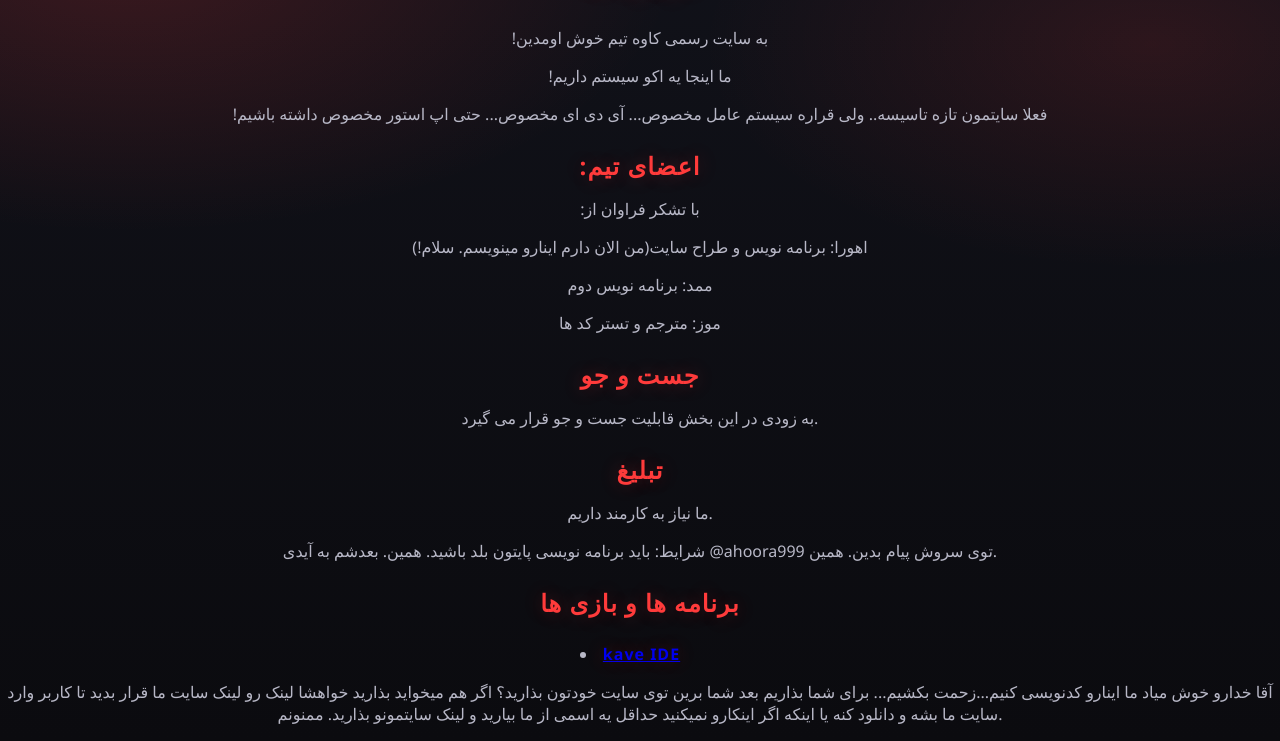
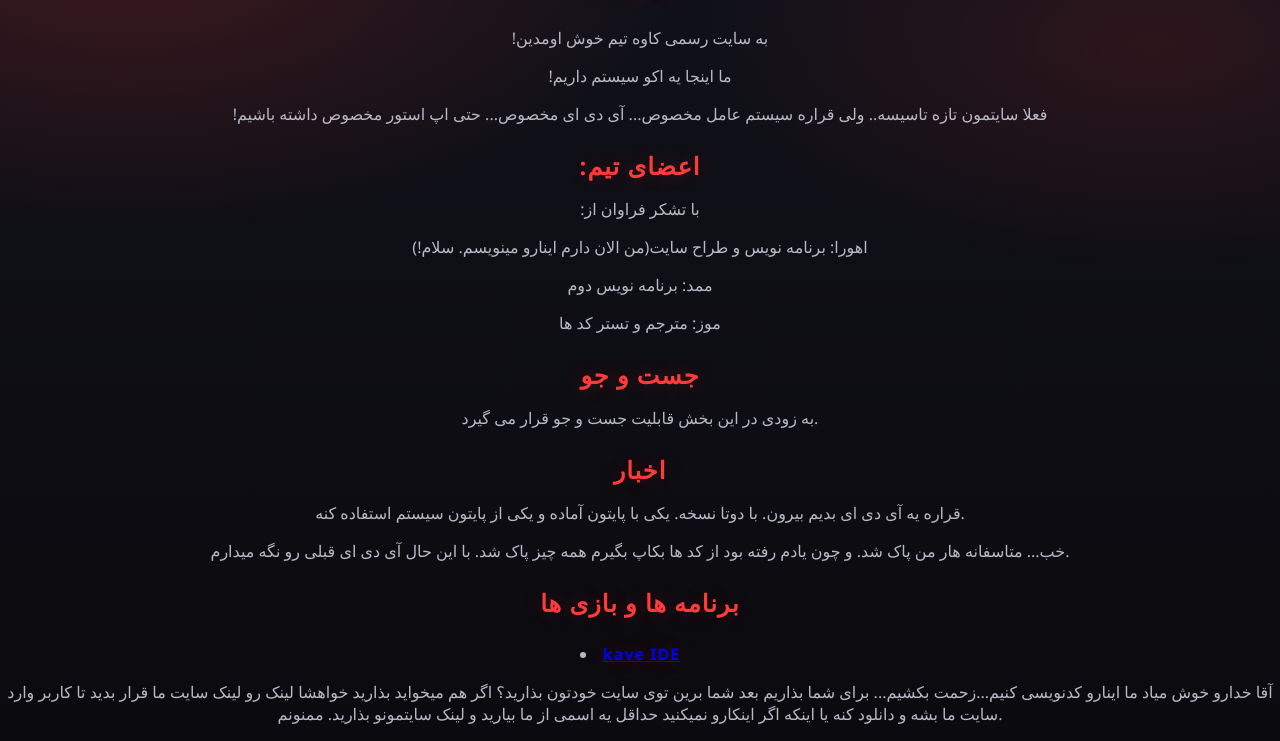
Before and after one commit to ahwraaqwamy-creator/kave_team, a plain HTML site: page index.html in a window 1280 px wide. Shown: the part 130-871 px from the top of the page. Drawn offline with Linux system fonts and the light colour scheme.

Commit message:
Add files via upload

```diff
--- a/index.html
+++ b/index.html
@@ -31,9 +31,9 @@
             <p>موز: مترجم و تستر کد ها<p>
             <h3>جست و جو</h3>
         	<p>به زودی در این بخش قابلیت جست و جو قرار می گیرد.</p>
-            <h3>تبلیغ</h3>
-            <p>ما نیاز به کارمند داریم.<p>
-            <p>شرایط: باید برنامه نویسی پایتون بلد باشید. همین. بعدشم به آیدی @ahoora999 توی سروش پیام بدین. همین.
+            <h3>اخبار</h3>
+            <p>قراره یه آی دی ای بدیم بیرون. با دوتا نسخه. یکی با پایتون آماده و یکی از پایتون سیستم استفاده کنه.<p>
+            <p>خب... متاسفانه هار من پاک شد. و چون یادم رفته بود از کد ها بکاپ بگیرم همه چیز پاک شد. با این حال آی دی ای قبلی رو نگه میدارم.<p>
             <h3>برنامه ها و بازی ها<h3>
                 <li><a href="kave IDE.html" title="نسخه ی لینوکس با نسخه ی 3.13 پایتون.">kave IDE</a></li>
         </article>
```
